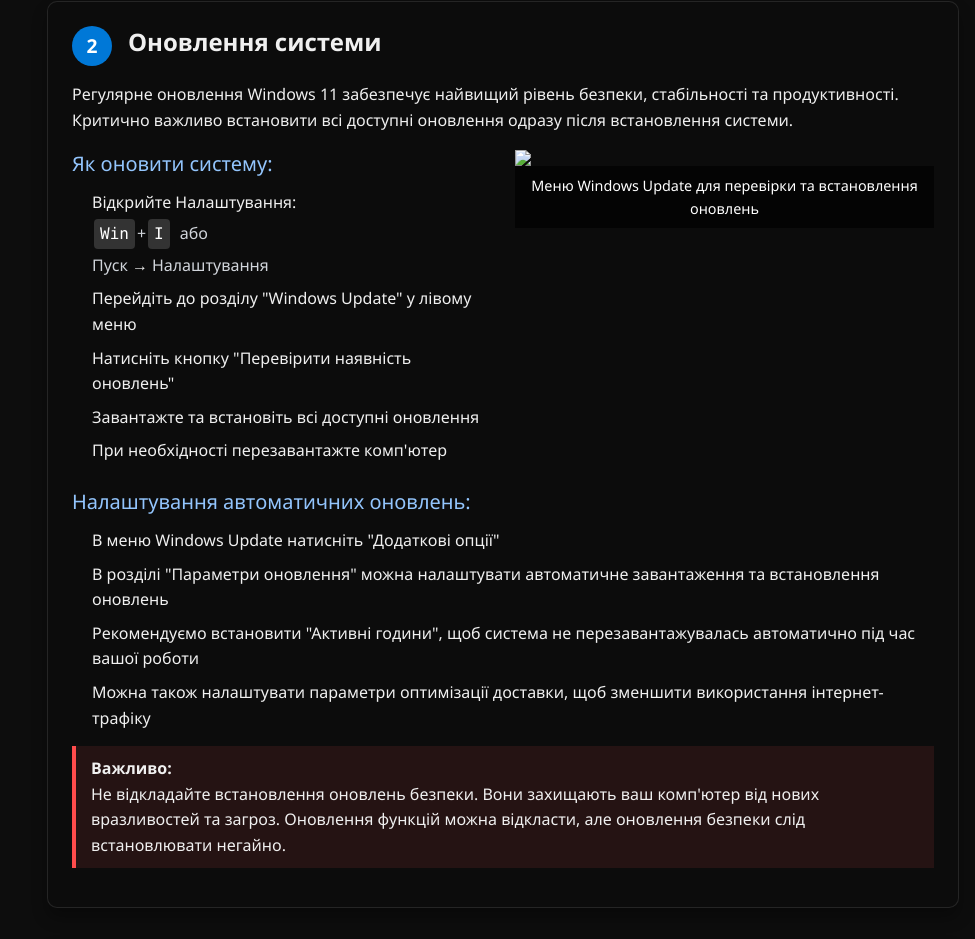
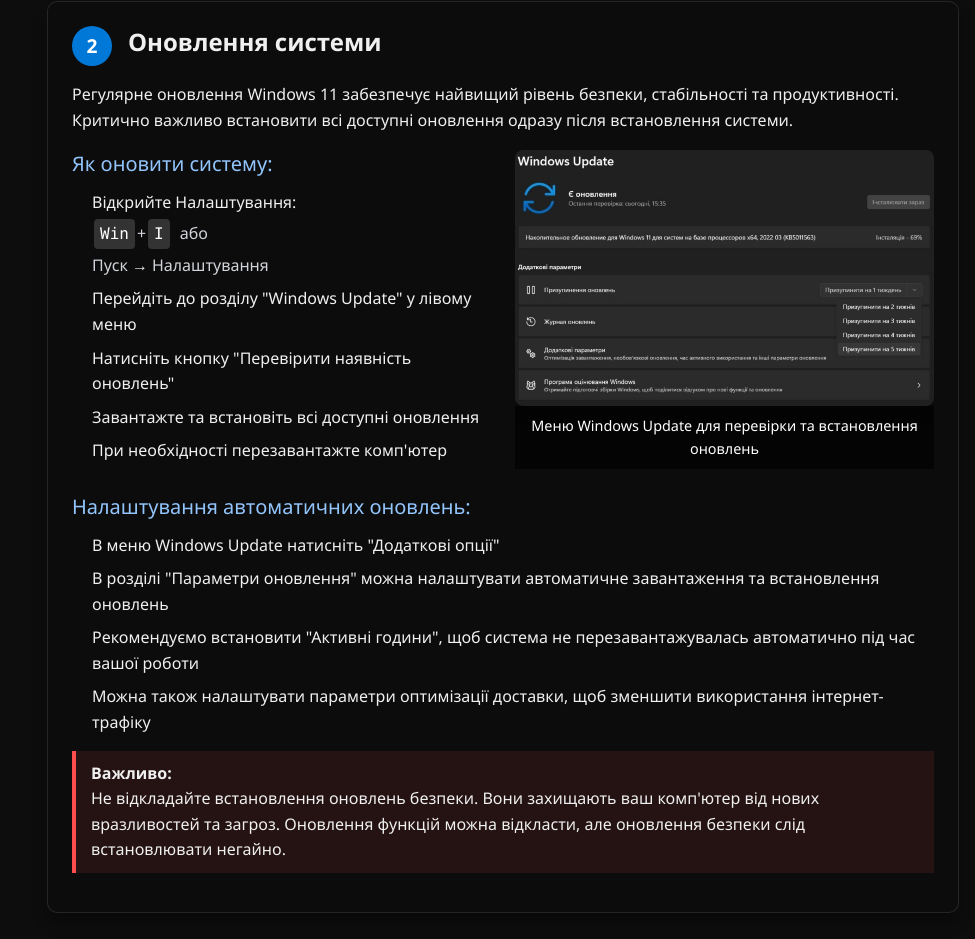
Before and after one commit to Vitalii-Kozmyn/Guide-Windows-Installation, a plain HTML site: page instrukciya.html in a window 1280 px wide. Shown: the part 1638-2577 px from the top of the page, without its empty margins (305-1280 px from the left). Drawn offline with nearby package versions, Linux system fonts and the light colour scheme; a web font is replaced by a local one.

Commit message:
Кінцевий результат

```diff
--- a/instrukciya.html
+++ b/instrukciya.html
@@ -366,7 +366,7 @@
                         </div>
                         <div>
                             <div class="gallery-container">
-                                <img src="./images/1-770x472.jpg">
+                                <img src="./images/intructsia/1-770x472.jpg" alt="Меню Windows Update для перевірки та встановлення оновлень" class="gallery-img rounded shadow-lg">
                                 <div class="img-caption">Меню Windows Update для перевірки та встановлення оновлень</div>
                             </div>
                         </div>
```
